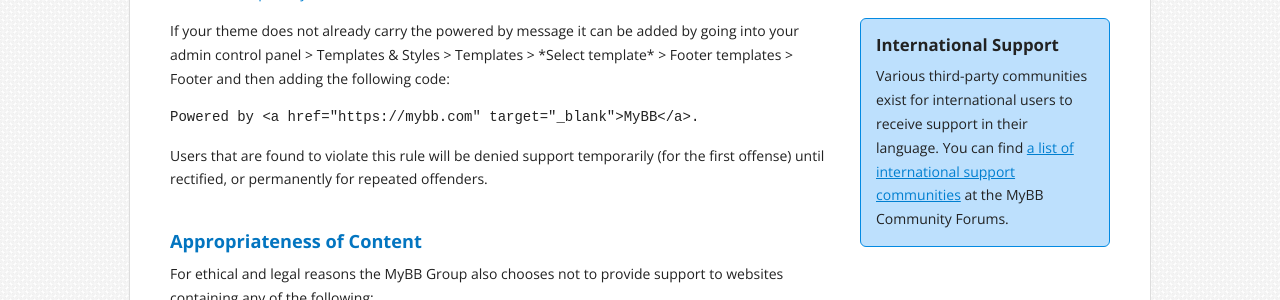
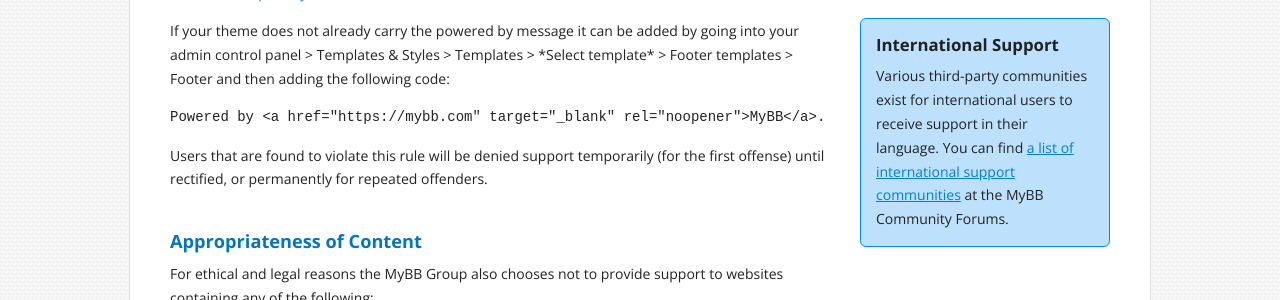
Before and after one commit to mybb/mybb.com, a Jekyll site: the page built from support/eligibility-policy.html, in a window 1280 px wide. Shown: the part 583-883 px from the top of the page. Built offline with Jekyll 4.4.1, drawn with Linux system fonts in a browser that asks for light colours; nearby versions of some CDN libraries.

Commit message:
Updating powered by code

```diff
--- a/support/eligibility-policy.html
+++ b/support/eligibility-policy.html
@@ -51,7 +51,7 @@
 		<p>
 			If your theme does not already carry the powered by message it can be added by going into your admin control panel &gt; Templates &amp; Styles &gt; Templates &gt; *Select template* &gt; Footer templates &gt; Footer and then adding the following code:
 		</p>
-			<pre>Powered by &lt;a href=&quot;{{ site.url }}&quot; target=&quot;_blank&quot;&gt;MyBB&lt;/a&gt;.</pre>
+			<pre>Powered by &lt;a href=&quot;{{ site.url }}&quot; target=&quot;_blank&quot; rel=&quot;noopener&quot;&gt;MyBB&lt;/a&gt;.</pre>
 		<p>
 			Users that are found to violate this rule will be denied support temporarily (for the first offense) until rectified, or permanently for repeated offenders.
 		</p>
```
